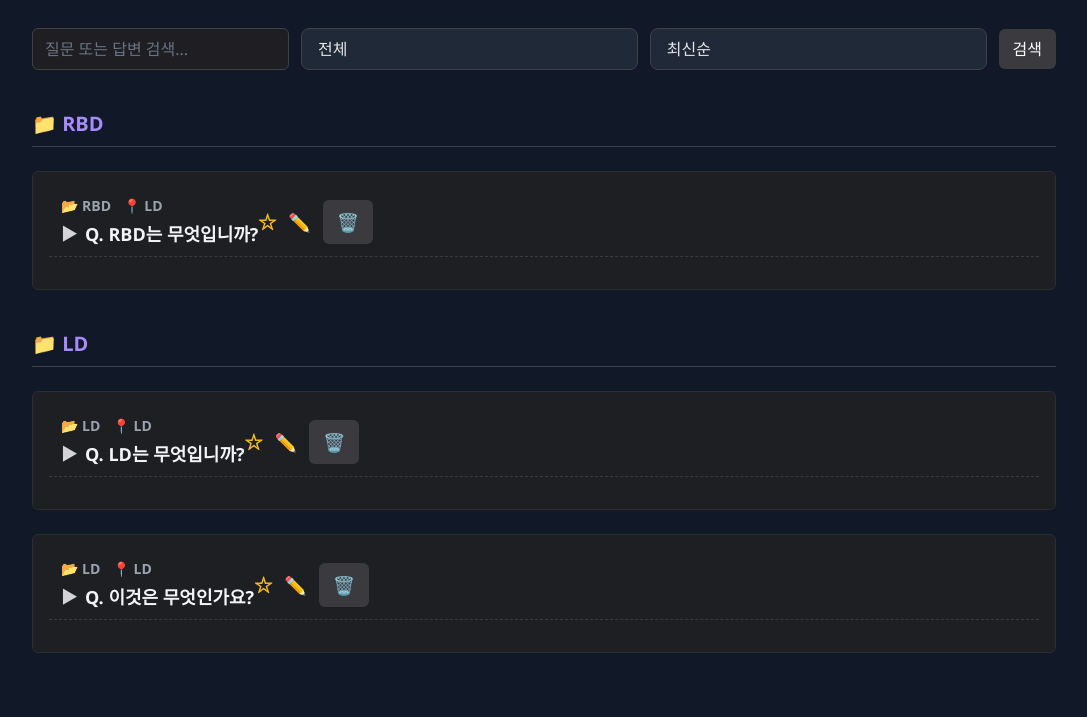
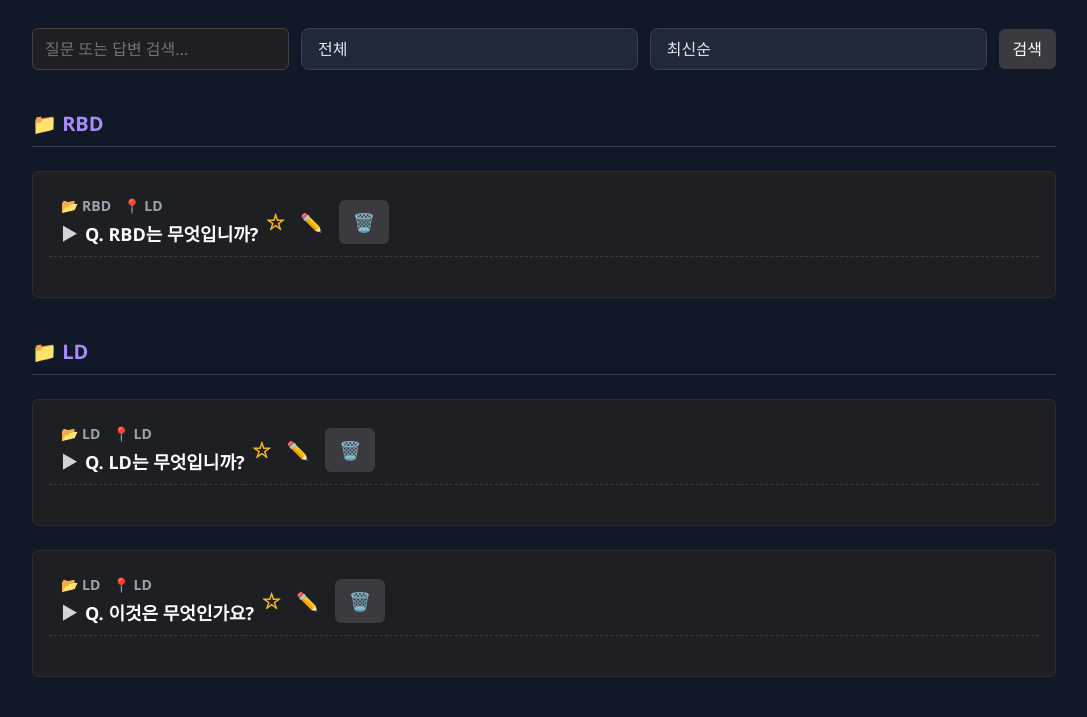
Before and after one commit to st43-hub/SV-FAQ, a Django app: page / in a window 1280 px wide. Shown: the part 195-912 px from the top of the page, without its empty margins (96-1183 px from the left). Before the commit the page ends 848 px from the top, so only its background shows below. Run offline with Django 5.2, Linux system fonts and the light colour scheme; a user stored in the database is signed in; data comes from the database, SQL or seed files in the repository.

Commit message:
fix : card.html

```diff
--- a/templates/faq/faq_card.html
+++ b/templates/faq/faq_card.html
@@ -1,5 +1,5 @@
-{# 📦 FAQ 카드 컴포넌트 - Labelit 스타일 리디자인 적용 + toggle 구조 최적화 #}
-<div class="faq-card-js">
+{# 📦 FAQ 카드 컴포넌트 - toggle 연결 + 스타일 정리 #}
+<div class="faq-card-js border rounded-md mb-6 text-white">
   <div class="faq-summary-js cursor-pointer select-none">
     <div class="flex flex-wrap justify-between items-center">
       <div class="flex flex-col gap-1">
@@ -10,21 +10,22 @@
         </div>
         <!-- 질문 -->
         <div class="flex items-center gap-2">
-          <span class="faq-toggle-icon">▶</span>
-          <h3 class="text-lg font-bold break-words">Q. {{ faq.question }}</h3>
+          <span class="faq-toggle-icon transition-transform duration-200">▶</span>
+          <h3 class="text-lg font-bold text-white break-words">Q. {{ faq.question }}</h3>
         </div>
       </div>
 
       <!-- 즐겨찾기 + 수정/삭제 버튼 -->
       <div class="flex items-center gap-3 mt-4 sm:mt-0">
-        <span title="즐겨찾기" class="text-lg cursor-default text-yellow-400">
+        <span title="즐겨찾기" class="text-lg cursor-default text-yellow-400 ml-2">
           {% if faq.is_favorite %}★{% else %}☆{% endif %}
         </span>
         {% if user.is_authenticated %}
-        <a href="{% url 'faq:edit_faq' faq.id %}?{{ request.GET.urlencode }}" title="수정" class="text-gray-300 hover:text-white text-lg">✏️</a>
+        <a href="{% url 'faq:edit_faq' faq.id %}?{{ request.GET.urlencode }}" title="수정"
+           class="text-gray-400 hover:text-white text-lg ml-1">✏️</a>
         <form method="post" action="{% url 'faq:delete_faq' faq.id %}?{{ request.GET.urlencode }}" class="inline">
           {% csrf_token %}
-          <button type="submit" title="삭제" class="text-red-400 hover:text-red-500 text-lg">🗑️</button>
+          <button type="submit" title="삭제" class="text-red-400 hover:text-red-500 text-lg ml-1">🗑️</button>
         </form>
         {% endif %}
       </div>
@@ -32,8 +33,8 @@
   </div>
 
   <!-- 펼쳐지는 답변 영역 -->
-  <div class="faq-answer-js mt-2" data-open="false">
-    <div>
+  <div class="faq-answer-js mt-2 p-2" data-open="false">
+    <div class="text-gray-200">
       <p class="leading-relaxed">{{ faq.answer|safe }}</p>
       {% if faq.image %}
       <div class="mt-4">
@@ -42,7 +43,7 @@
       {% endif %}
 
       <!-- 생성일자, 조회수 -->
-      <div class="mt-6 flex flex-wrap gap-3 text-sm text-gray-500">
+      <div class="mt-6 flex flex-wrap gap-3 text-sm text-gray-400">
         <span>🕒 {{ faq.created_at|date:"Y-m-d" }}</span>
         <span>👁️ {{ faq.view_count }}회</span>
       </div>
```
